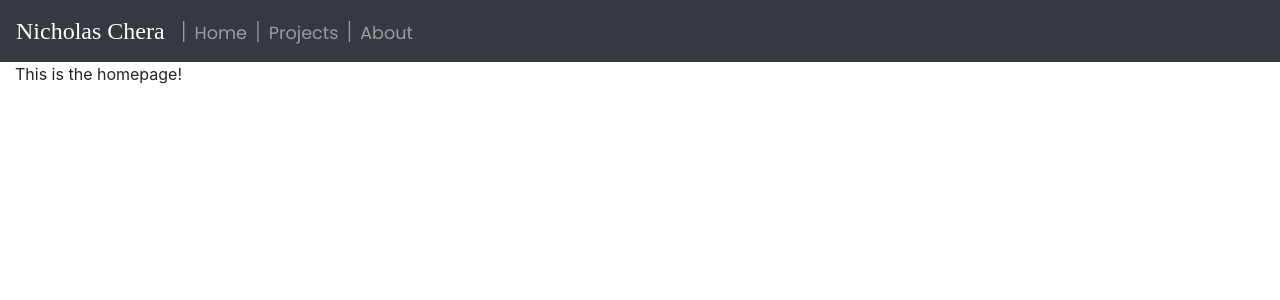
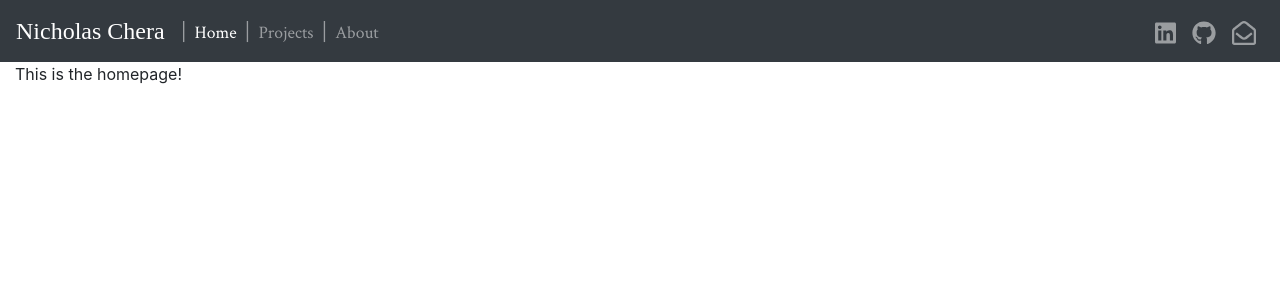
Before and after one commit to ffroggy/kul-website, a Django app: page /home/ in a window 1280 px wide. Shown: the top 300 px of the page. Run offline with Django 3.2, Linux system fonts and the light colour scheme; parts of the project's set-up code (start-up, migrations or seed data) failed here and were passed over; some libraries are stand-ins or nearby versions; some web fonts are replaced.

Commit message:
Completed work on navbar (added social icons and active page detection)

```diff
--- a/kulsite/about/views.py
+++ b/kulsite/about/views.py
@@ -2,4 +2,7 @@ from kulsite.views import load_page
 
 
 def index(request):
-    return load_page(request, 'about/index.html', {})
+    context = {
+        'curr_page': 'about'
+    }
+    return load_page(request, 'about/index.html', context)
--- a/kulsite/home/views.py
+++ b/kulsite/home/views.py
@@ -1,6 +1,8 @@
-from django.shortcuts import render, HttpResponse
 from kulsite.views import load_page
 
 
 def index(request):
-    return load_page(request, 'home/index.html', {})
+    context = {
+        'curr_page': 'home'
+    }
+    return load_page(request, 'home/index.html', context)
--- a/kulsite/kulsite/views.py
+++ b/kulsite/kulsite/views.py
@@ -2,4 +2,25 @@ from django.shortcuts import render
 
 
 def load_page(request, template, context):
+    context['nav_items'] = make_nav_items()
     return render(request, template, context)
+
+
+def make_nav_items():
+    return [
+        {
+            'page_name': 'Home',
+            'url': '/home/',
+            'app_name': 'home',
+        },
+        {
+            'page_name': 'Projects',
+            'url': '/projects/',
+            'app_name': 'projects',
+        },
+        {
+            'page_name': 'About',
+            'url': '/about/',
+            'app_name': 'about',
+        }
+    ]
--- a/kulsite/projects/views.py
+++ b/kulsite/projects/views.py
@@ -2,4 +2,7 @@ from kulsite.views import load_page
 
 
 def index(request):
-    return load_page(request, 'projects/index.html', {})
+    context = {
+        'curr_page': 'projects'
+    }
+    return load_page(request, 'projects/index.html', context)
--- a/kulsite/static/css/style.css
+++ b/kulsite/static/css/style.css
@@ -25,7 +25,7 @@ padding-top:4px;
 }
 .nav-link
 {
-font-family: 'Poppins', Sans Serif;
+font-family: 'Crimson Text', Sans Serif;
 transition: all linear 0.2s;
 }
 .nav-div
@@ -34,3 +34,13 @@ color: rgba(255, 255, 255, 0.5);
 font-size: 1.1rem;
 margin: 0.7rem 0px 0px 0px;
 }
+.nav-icons
+{
+color: rgba(255, 255, 255, 0.5);
+font-size: 1.5rem;
+transition: all linear 0.1s;
+}
+.nav-icons:hover
+{
+color: rgba(255, 255, 255, 0.75);
+}
--- /dev/null
+++ b/kulsite/static/js/home.js
@@ -0,0 +1,3 @@
+$(document).on('load', function() {
+
+})
--- a/kulsite/templates/kulsite/app-base.html
+++ b/kulsite/templates/kulsite/app-base.html
@@ -13,12 +13,14 @@
     {% block head-css %}
         <link rel="stylesheet" href="{% static 'css/bootstrap.min.css' %}" />
         <link href="https://fonts.googleapis.com/css?family=Spectral+SC" rel="stylesheet">
-        <link href="https://fonts.googleapis.com/css?family=Poppins" rel="stylesheet">
+        <link href="https://fonts.googleapis.com/css?family=Crimson+Text" rel="stylesheet">
         <link rel="stylesheet" href="{% static 'css/style.css' %}"/>
     {% endblock %}
     {% block load-javascript %}
         <script src="https://ajax.googleapis.com/ajax/libs/jquery/1.11.3/jquery.min.js"></script>
         <script type="text/javascript" src="{% static 'js/bootstrap.min.js' %}"></script>
+        <script type="text/javascript" src="{% static 'js/'|add:curr_page|add:'.js' %}"></script>
+        <script defer src="https://use.fontawesome.com/releases/v5.0.2/js/all.js"></script>
     {% endblock %}
 </head>
 
--- a/kulsite/templates/kulsite/nav.html
+++ b/kulsite/templates/kulsite/nav.html
@@ -1,11 +1,16 @@
 <nav class="navbar navbar-expand-sm bg-dark navbar-dark fixed-top noselect">
     <a class="navbar-brand" href="#">Nicholas Chera</a>
-    <ul class="navbar-nav">
-        <p class="nav-div">|</p>
-        <li class="nav-item"><a class='nav-link' href="/home/">Home</a></li>
-        <p class="nav-div">|</p>
-        <li class="nav-item "><a class='nav-link' href="/projects/">Projects</a></li>
-        <p class="nav-div">|</p>
-        <li class="nav-item"><a class='nav-link' href="/about/">About</a></li>
+    <ul class="navbar-nav mr-auto">
+        {% for page in nav_items %}
+            <p class="nav-div">|</p>
+            <li class="nav-item {% if page.app_name == curr_page %} active {% endif %}">
+                <a class='nav-link' href="{{page.url}}">{{page.page_name}}</a>
+            </li>
+        {% endfor %}
+    </ul>
+    <ul class="navbar-nav ml-auto">
+        <li class="nav-item"><a class='nav-link' href="https://www.linkedin.com/in/nicholas-chera/" target="_blank"><i class="nav-icons fab fa-linkedin"></i></a></li>
+        <li class="nav-item"><a class='nav-link' href="https://github.com/ffroggy" target="_blank"><i class="nav-icons fab fa-github"></i></a></li>
+        <li class="nav-item"><a class='nav-link' href="mailto: nachera@live.com" target="_blank"><i class="nav-icons far fa-envelope-open"></i></a></li>
     </ul>
 </nav>
```
